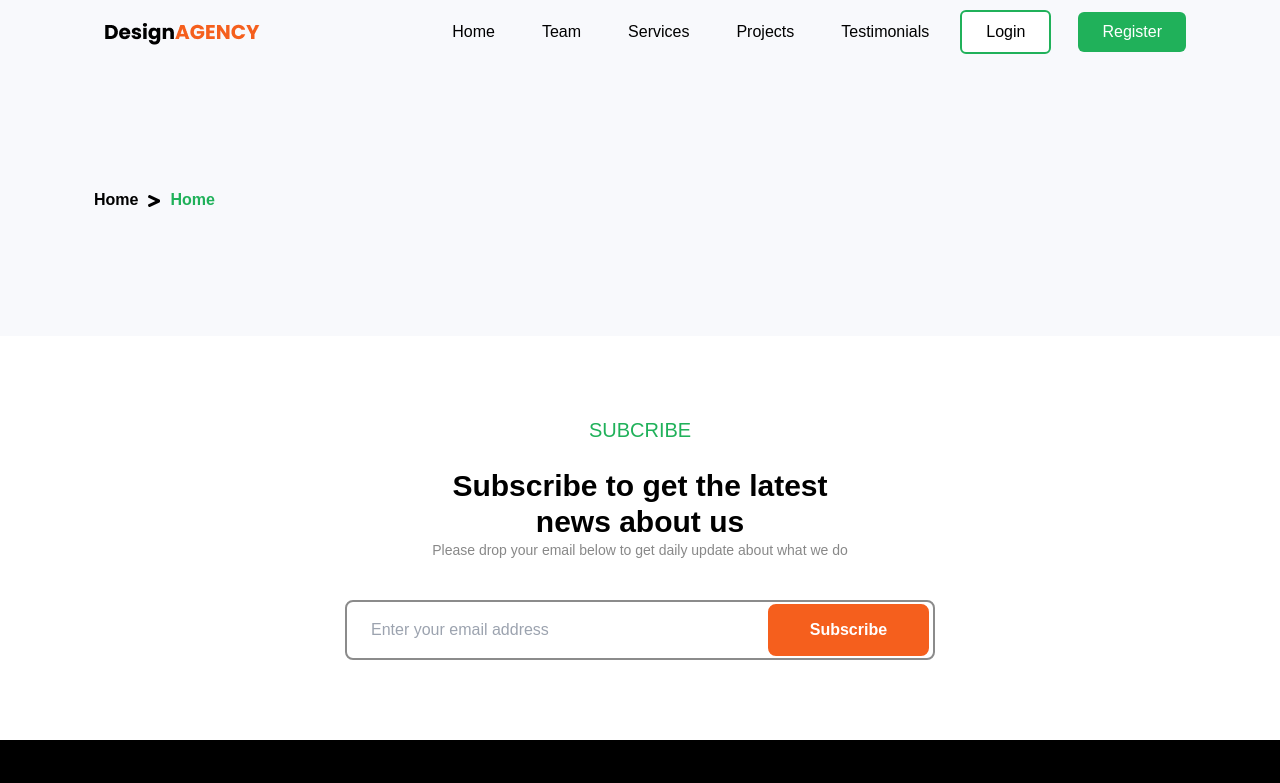
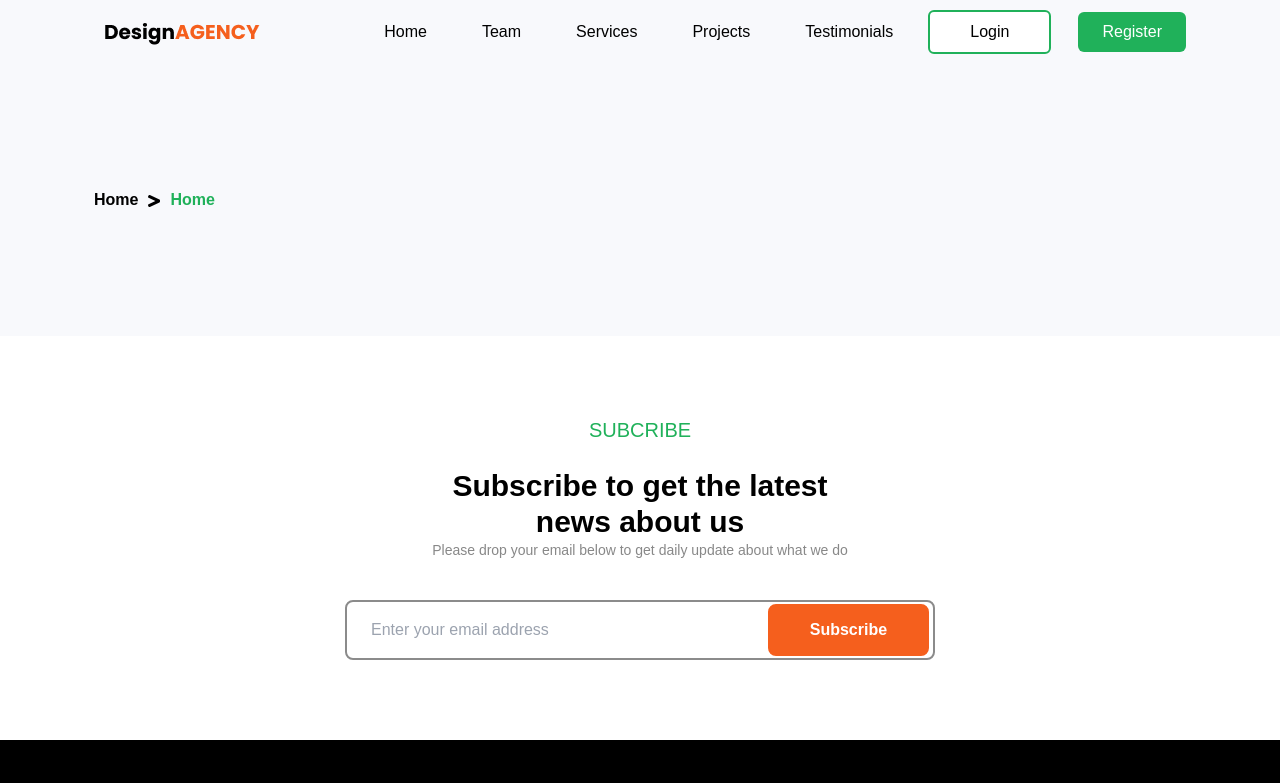
Before and after one commit to khriad991/agency, a Next.js app: page /home in a window 1280 px wide. Shown: the top 783 px of the page. Built offline with nearby package versions, Linux system fonts and the light colour scheme.

Commit message:
nextjs topLoader add addd style in login btn

```diff
--- a/package.json
+++ b/package.json
@@ -11,6 +11,7 @@
   "dependencies": {
     "next": "14.0.3",
     "next-router-mock": "^0.9.10",
+    "nextjs-toploader": "^1.6.4",
     "react": "^18",
     "react-dom": "^18",
     "react-icons": "^4.12.0"
--- a/src/app/globals.css
+++ b/src/app/globals.css
@@ -13,7 +13,7 @@ body {
 }
 @layer base{
     .navLink{
-        @apply font-medium text-black capitalize hover:text-green3 text-base transition-all duration-300 px-4 py-2
+        @apply font-medium text-black capitalize hover:text-green3 text-base transition-all duration-300  lg:mx-2 xl:mx-5 px-3  py-2
     }
     .btn-green{
         @apply bg-green3 hover:bg-white text-white hover:text-green3 text-base font-medium capitalize px-6 py-2 rounded-md transition-all duration-300
--- a/src/app/layout.jsx
+++ b/src/app/layout.jsx
@@ -1,13 +1,19 @@
 
 import './globals.css'
 import Footer from "@/components/home/Footer";
-
+import NextTopLoader from 'nextjs-toploader';
 
 
 export default function RootLayout({ children }) {
   return (
     <html lang="en">
       <body>
+      <NextTopLoader
+          color="#20B15A"
+          height={3}
+          showSpinner={false}
+          shadow="0 0 10px #2299DD,0 0 5px #2299DD"
+      />
       {children}
       <Footer/>
       </body>
--- a/src/components/home/NavBar.jsx
+++ b/src/components/home/NavBar.jsx
@@ -14,10 +14,11 @@ const NavBar = ({bg}) => {
         <div className={`${bg} sticky top-0 left-0 w-full z-20`}>
             <div className="container centerFlex">
                 <div className='flex-1 flex justify-between items-center relative '>
-                    <Link className={menu ? "md:block": "hidden md:block"}  href='/'>
-                        <Image src="/assets/logo.png" alt="logo" width={176} height={50}/>
+                    <Link className={menu ? "md:block w-full": "hidden md:block w-full"}  href='/'>
+                        <Image src="/assets/logo.png" className='object-center overflow-hidden' alt="logo" width={176} height={50} responsive />
+                        {/*<img src="/assets/logo.png" className='object-center w-[170px] h-[50]' alt=""/>*/}
                     </Link>
-                   <nav className='flex-[2] '>
+                   <nav className='flex-[2]'>
                        <ul className={menu ?
                                "hidden md:flex justify-start md:justify-end items-center flex-col md:flex-row  md:gap-x-[5px] gap-y-3 md:gap-y-0 lg:gap-x-[15px] mb-10 lg:mb-0           "
                                :
@@ -39,7 +40,7 @@ const NavBar = ({bg}) => {
                            </li>
                            <li className='my3 md:mr-3'>
                                <Link href='/login'>
-                                   <button className="btn-white " >Login</button>
+                                   <button className="btn-white md:px-9 lg:px-10 " >Login</button>
                                </Link>
                            </li>
                            <li className='my-3'>
--- a/src/components/home/Subscribe.jsx
+++ b/src/components/home/Subscribe.jsx
@@ -8,7 +8,7 @@ const Subscribe = () => {
                    <h4 className="text-xl font-medium uppercase text-green3 ">Subcribe</h4>
                    <h1 className="text-3xl text-black font-semibold text-center w-[495px] px-6 ">Subscribe to get the latest news about us</h1>
                    <p className="text-center text-[#888888] text-sm font-medium -mt-6 mb-4"> Please drop your email below to get daily update about what we do</p>
-                   <div className="w-[85%] mx-auto md:w-[590px] centerFlex relative">
+                   <div className="w-screen mx-auto sm:w-[500px] md:w-[590px] centerFlex relative">{/*w-[85%]*/}
                        <input type="text w-full"
                            placeholder="Enter your email address"
                            className="w-full py-4 px-6 rounded-lg border-2 border-[#8B8B8B] myTransition  focus:border-[#F55F1D] focus:placeholder:text-[#F55F1D] outline-0 "
```
Also changed, not shown: 2 other files (tests, documents, lock files or other folders).
